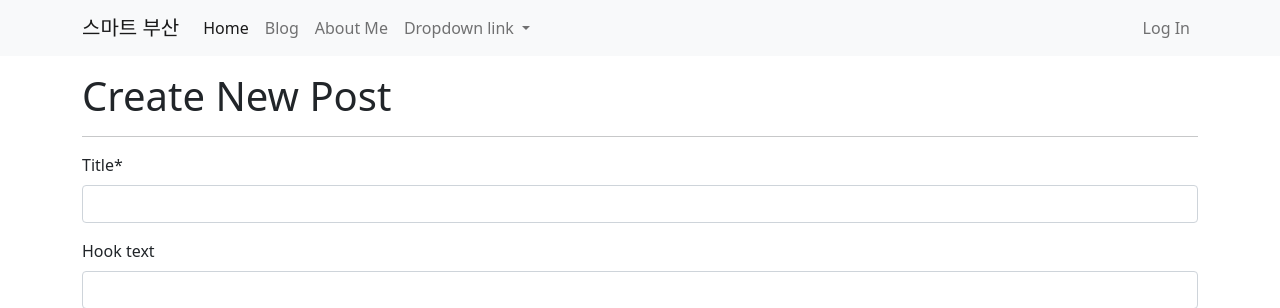
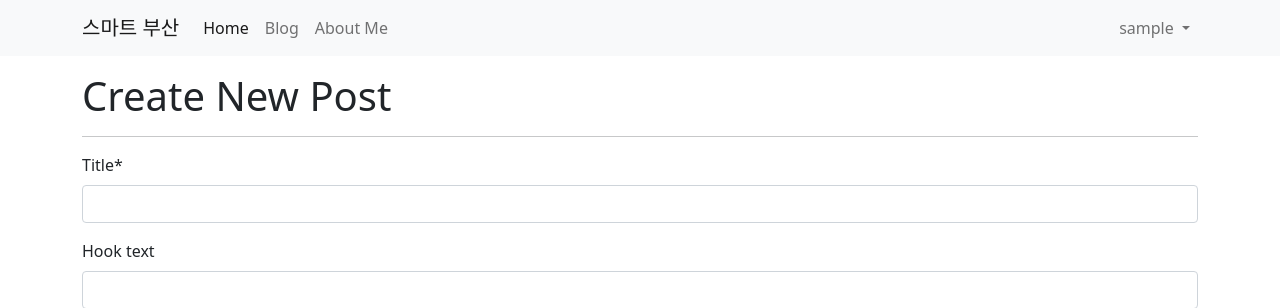
Before and after one commit to rlaalswn7625/do_it_django_a_to_z, a Django app: page /blog/create_post/ in a window 1280 px wide. Shown: the top 308 px of the page. Run offline with Django 3.2, Linux system fonts and the light colour scheme; the visitor is signed in with stand-in values (Sample User, id 1); data that the repository does not hold is empty; some libraries are stand-ins or nearby versions.

Commit message:
구글 로그인 기능 추가하기

```diff
--- a/blog/templates/blog/navbar.html
+++ b/blog/templates/blog/navbar.html
@@ -1,3 +1,5 @@
+{% load socialaccount %}
+
 <nav class="navbar navbar-expand-lg navbar-light bg-light">
     <div class="container">
         <a class="navbar-brand" href="/">스마트 부산</a>
@@ -16,22 +18,23 @@
                 <li class="nav-item">
                     <a class="nav-link" href="/about_me/">About Me</a>
                 </li>
+            </ul>
+            <ul class="navbar-nav ms-auto">
+                {% if user.is_authenticated %}
                 <li class="nav-item dropdown">
                     <a class="nav-link dropdown-toggle" href="#" id="navbarDropdownMenuLink" role="button"
                        data-bs-toggle="dropdown" aria-expanded="false">
-                        Dropdown link
+                        {{ user.username }}
                     </a>
-                    <ul class="dropdown-menu" aria-labelledby="navbarDropdownMenuLink">
-                        <li><a class="dropdown-item" href="#">Action</a></li>
-                        <li><a class="dropdown-item" href="#">Another action</a></li>
-                        <li><a class="dropdown-item" href="#">Something else here</a></li>
-                    </ul>
+                    <div class="dropdown-menu" aria-labelledby="navbarDropdownMenuLink">
+                        <a class="dropdown-item" href="/accounts/logout/">Log Out</a>
+                    </div>
                 </li>
-            </ul>
-            <ul class="navbar-nav ms-auto">
+                {% else %}
                 <li class="nav-item">
                     <a class="nav-link" href="#" data-bs-toggle="modal" data-bs-target="#loginModal">Log In</a>
                 </li>
+                {% endif %}
             </ul>
         </div>
     </div>
@@ -48,14 +51,14 @@
             <div class="modal-body">
                 <div class="row">
                     <div class="col-md-6 col-sm-12 d-grid gap-2">
-                        <button type="button" class="btn btn-outline-dark btn-sm gap-2">
-                            <i class="fa-brands fa-google"></i>&nbsp Log in with Google</button>
-                        <button type="button" class="btn btn-outline-dark btn-sm gap-2">
-                            <i class="fa-solid fa-user"></i>&nbsp Log in with username</button>
+                        <a role="button" class="btn btn-outline-dark btn-sm gap-2"
+                           href="{% provider_login_url 'google' %}"><i class="fa-brands fa-google"></i>&nbsp Log in with Google</a>
+                        <a role="button" class="btn btn-outline-dark btn-sm gap-2" href="/accounts/login/">
+                            <i class="fa-solid fa-user"></i>&nbsp Log in with username</a>
                     </div>
                     <div class="col-md-6 col-sm-12 d-grid gap-2">
-                        <button type="button" class="btn btn-outline-dark">
-                            <i class="fa-regular fa-envelope"></i>&nbsp Sign up with E-mail</button>
+                        <a role="button" class="btn btn-outline-dark" href="/accounts/signup/">
+                            <i class="fa-regular fa-envelope"></i>&nbsp Sign up with E-mail</a>
                     </div>
                 </div>
             </div>
--- a/do_it_django_prj/urls.py
+++ b/do_it_django_prj/urls.py
@@ -23,6 +23,7 @@ urlpatterns = [
     path('blog/', include('blog.urls')),
     path('admin/', admin.site.urls),
     path('markdownx/', include('markdownx.urls')),
+    path('accounts/', include('allauth.urls')),
     path('', include('single_pages.urls')),
 ]
 
```
Also changed, not shown: do_it_django_prj/settings.py (+20 -0 lines).
